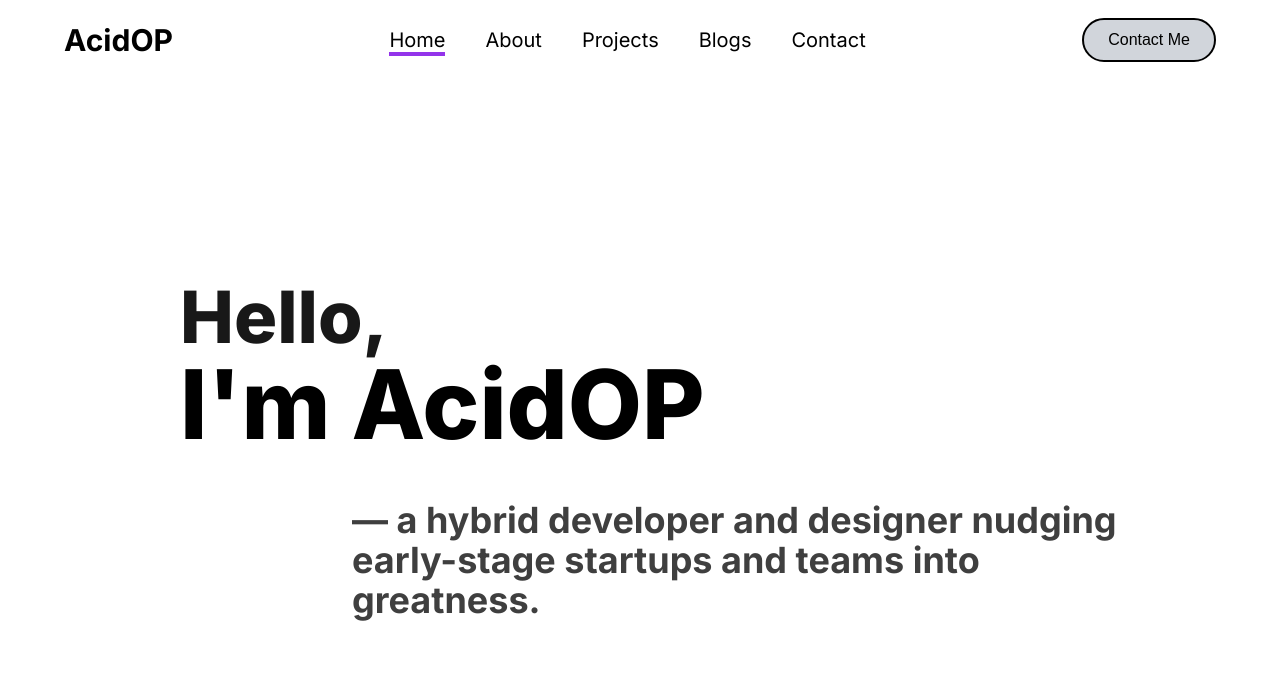
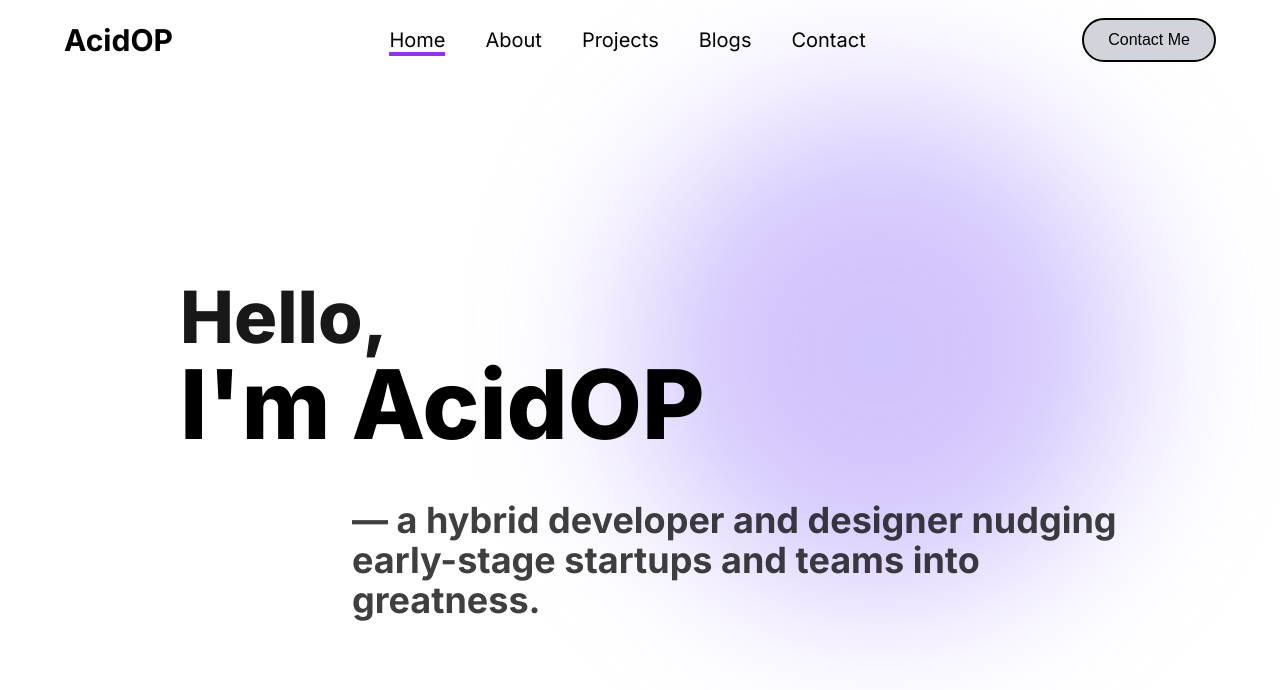
Before and after one commit to AcidOP/portfolio, a Next.js app: page / in a window 1280 px wide. Shown: the top 690 px of the page. Built offline with nearby package versions, Linux system fonts and the light colour scheme; a web font is replaced by a local one.

Commit message:
feat: added an aesthetic blob in homepage ui

```diff
--- a/src/app/page.tsx
+++ b/src/app/page.tsx
@@ -9,6 +9,10 @@ const body = Inter({ subsets: ['latin'], weight: '700' });
 const Homepage = () => {
   return (
     <div className='flex h-[70vh] w-full items-center justify-center lg:h-[calc(100vh-5rem)]'>
+      <div className='absolute top-0 -z-10 h-full w-full bg-white'>
+        <div className='absolute bottom-auto left-auto right-0 top-0 h-[500px] w-[500px] -translate-x-[30%] translate-y-[20%] rounded-full bg-violet-400 opacity-50 blur-[80px]' />
+      </div>
+
       <div className='relative flex h-[32vh] w-full flex-col justify-between px-5 lg:h-1/2 lg:w-5/6'>
         <div className={clsx('text-6xl lg:text-8xl', heading.className)}>
           <h1>
```
